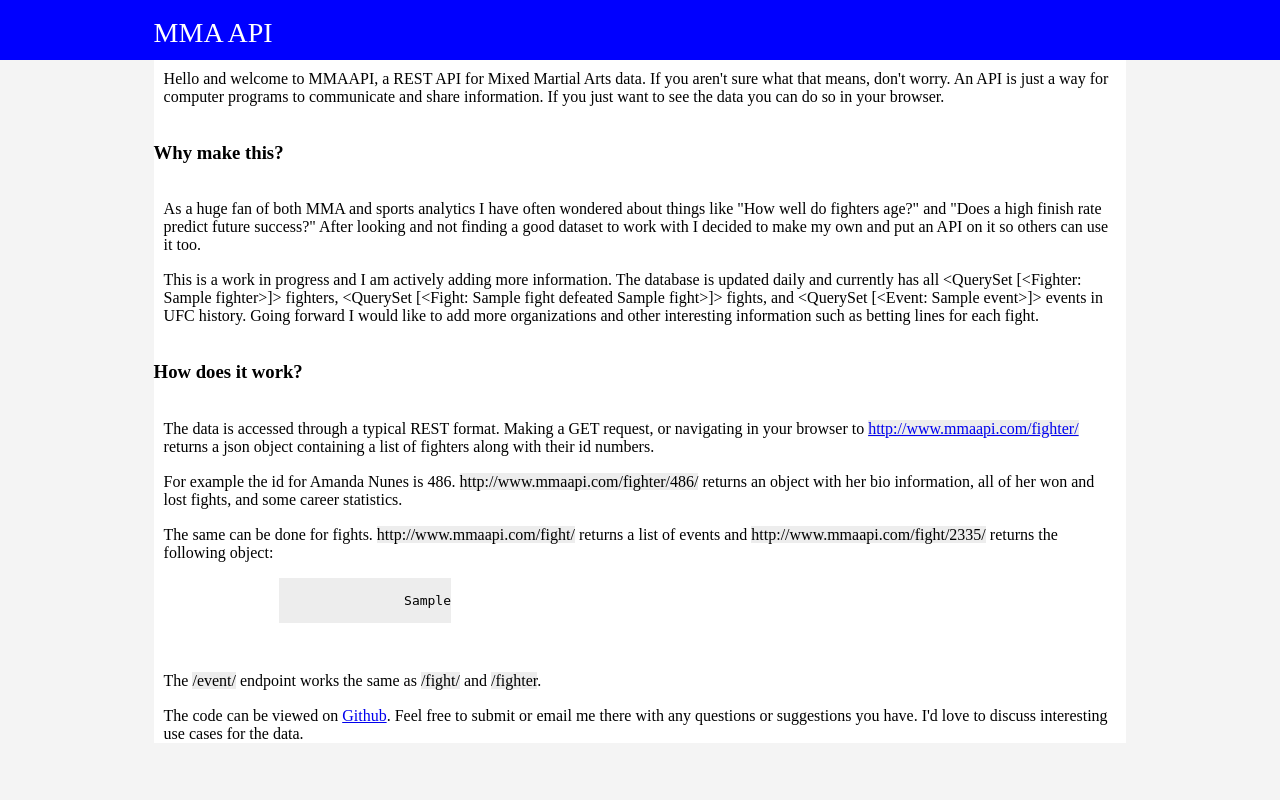
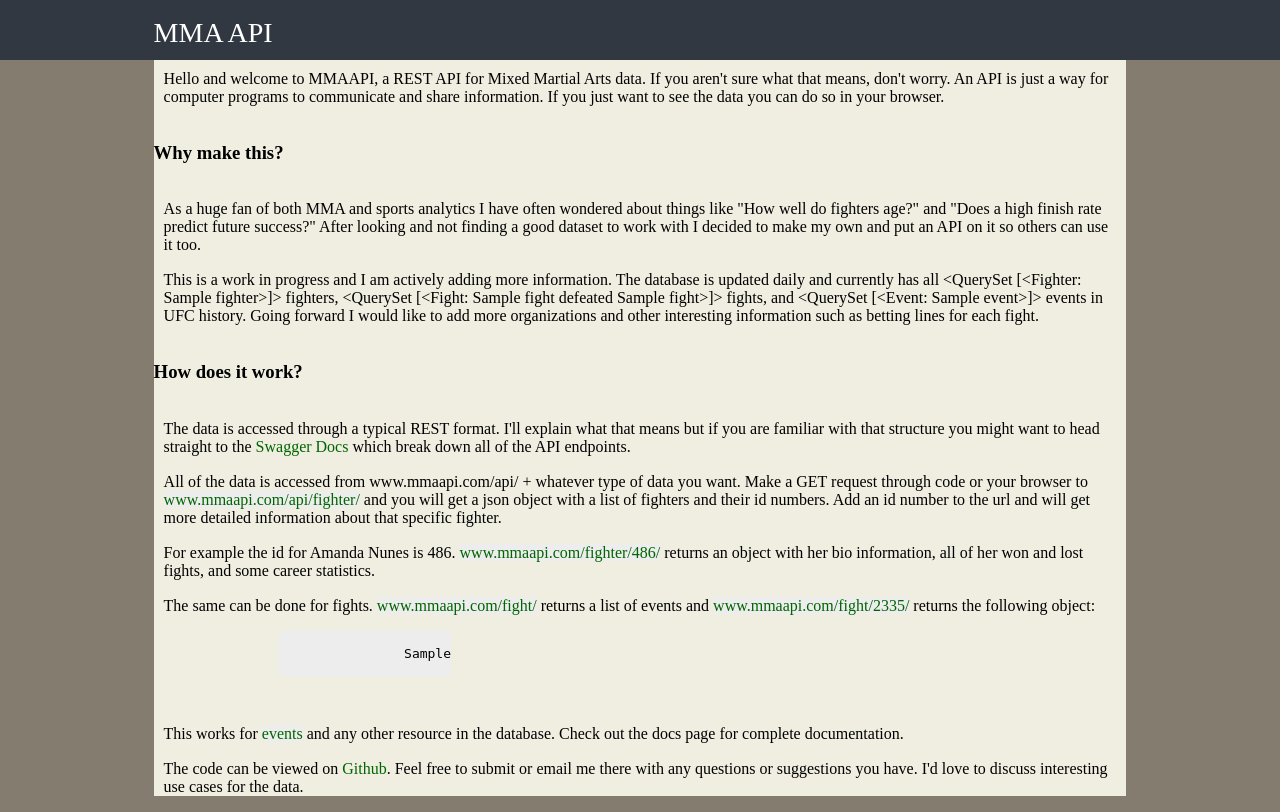
Before and after one commit to fight-api/ufc-fight-api, a Django app: template fights/templates/fights/intro_api.html in a window 1280 px wide. Before the commit the page ends 739 px from the top, so only its background shows below. Run offline with Django 3.2, Linux system fonts and the light colour scheme; tables that the repository leaves empty hold one stand-in row (values such as "Sample post"); the template is opened without the code that fills it: values that come from a table or form of the project are taken from there, most other values are stand-ins (such as "Sample title", 1, 10 or a date in 2020); parts of the project's set-up code (start-up, migrations or seed data) failed here and were passed over.

Commit message:
Change intro page text and color scheme

```diff
--- a/fights/templates/fights/intro_api.html
+++ b/fights/templates/fights/intro_api.html
@@ -31,21 +31,30 @@
     <div>
         <p><h3>How does it work?</h3></p>
         <p>
-            The data is accessed through a typical REST format.
-            Making a GET request, or navigating in your browser to
-            <a href="{% url 'fighter_list' %}"><span class="codeBox">http://www.mmaapi.com/fighter/</span> </a>
-            returns a json object
-            containing a list of fighters along with their id numbers.
+            The data is accessed through a typical REST format. I'll explain what that means but
+            if you are familiar with that structure you might want to head straight to the
+            <a href="http://www.mmaapi.com/docs/">Swagger Docs</a> which break down all of the API endpoints.
+
+
         </p>
+
+        <p>
+            All of the data is accessed from www.mmaapi.com/api/ + whatever type of data you want.
+            Make a GET request through code or your browser to
+            <a href="{% url 'fighter_list' %}"><span class="codeBox">www.mmaapi.com/api/fighter/</span> </a>
+            and you will get a json object with a list of fighters and their id numbers. Add an id number to the url
+            and will get more detailed information about that specific fighter.
+        </p>
+
         <p>
             For example the id for Amanda Nunes is 486.
-            <span class="codeBox">http://www.mmaapi.com/fighter/486/</span> returns an object with
+            <a href="{% url 'fighter_detail' 486 %}"><span class="codeBox">www.mmaapi.com/fighter/486/</span></a> returns an object with
             her bio information, all of her won and lost fights, and some career statistics.
         </p>
 
         <p>
-            The same can be done for fights. <span class="codeBox">http://www.mmaapi.com/fight/</span>
-            returns a list of events and <span class="codeBox">http://www.mmaapi.com/fight/2335/</span>
+            The same can be done for fights. <a href="{% url 'fight_list' %}"><span class="codeBox">www.mmaapi.com/fight/</span></a>
+            returns a list of events and <a href="{% url 'fight_detail' 2335 %}"><span class="codeBox">www.mmaapi.com/fight/2335/</span></a>
             returns the following object:
             <span class="codeBox">
             <pre>
@@ -57,8 +66,10 @@
         </p>
 
         <p>
-            The <span class="codeBox">/event/</span> endpoint works the same
-            as <span class="codeBox">/fight/</span> and <span class="codeBox">/fighter</span>.
+            This works for <a href="{% url 'event_list' %}"><span class="codeBox">events</span></a>
+            and any other resource in the database.
+            Check out the docs page for complete documentation.
+
         </p>
 
         <p>
--- a/global/css/base_styles.css
+++ b/global/css/base_styles.css
@@ -2,6 +2,15 @@ p {
     padding-top: 1px;
     padding-left: 10px;
     padding-right: 10px;
+}
+
+a {
+    text-decoration: none;
+    color: darkgreen;
+}
+
+a:hover {
+    color: #E2C078;
 }
 
 .opening {
@@ -20,19 +29,19 @@ p {
 }
 
 .background {
-    background-color: #f4f4f4;
+    background-color: #847C6F;
     padding: 0px;
     margin: 0px;
 }
 
 .mainContent {
-    background-color: white;
+    background-color: #F0EEE1;
     margin-left: 12%;
     margin-right: 12%;
 }
 
 .banner {
-    background-color: blue;
+    background-color: #313842;
     height: 60px;
     margin-top: 0px;
 }
```
